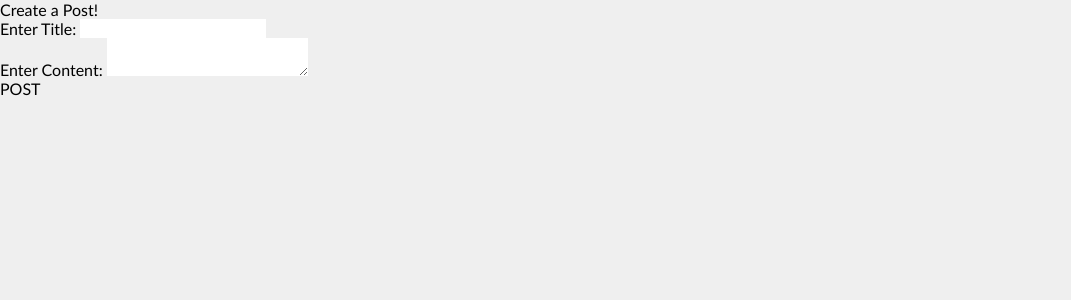
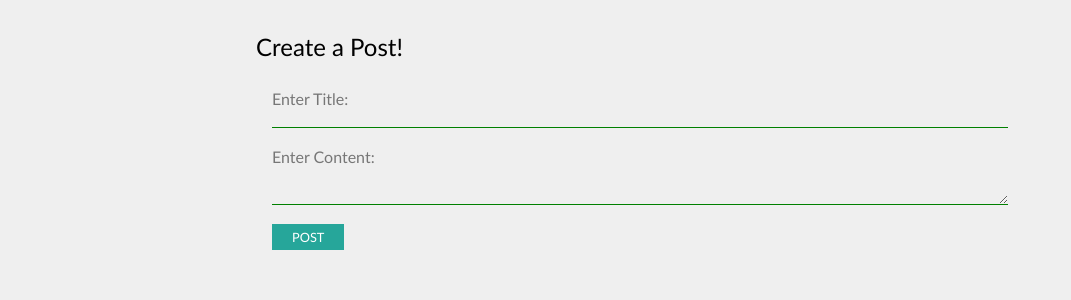
Before and after one commit to ivanwritescode/RethinkITBlog, a PHP site: page /RethinkITBlog/blogposts/createpostform.php in a window 1280 px wide. Shown: the part 51-351 px from the top of the page, without its empty margins (0-1071 px from the left). Run offline with PHP 8.4, Linux system fonts and the light colour scheme; style sheets or scripts are compiled from the project's sources.

Commit message:
Added Create Post field styles

```diff
--- a/blogposts/createpostform.php
+++ b/blogposts/createpostform.php
@@ -10,19 +10,25 @@
 </head>
 <body>
     <?php include '../header.php'; ?>
+    <div class="container">
         <main>
-        <h1>Create a Post!</h1>
-        <div class="card">
+            <h2 class="section-title">Create a Post!</h1>
+            <div class="card card-bg-inherit">
                 <form action="createpost.php" method="POST">
+                    <p>
                         <label for="title">Enter Title:</label>
                         <input type="text" id="title" name="title" required>
+                    </p>
                     <br>
+                    <p>
                         <label for="content">Enter Content:</label>
                         <textarea id="content" name="content" required></textarea>
+                    </p>
                     <br>
-                <button type="submit">POST</button>
+                    <button class="btn btn-submit" type="submit">POST</button>
                 </form>
             </div>
         </main>
+    </div>
 </body>
 </html>
--- a/public/styles/styles.css
+++ b/public/styles/styles.css
@@ -44,6 +44,11 @@ body {
   margin-top: 1.5em;
 }
 
+.section-title {
+  font-size: 1.5em;
+  margin-bottom: 0.5em;
+}
+
 .btn {
   padding: 5px 20px;
   color: #fff;
@@ -52,14 +57,50 @@ body {
   font-weight: 500;
 }
 
-a.btn-delete {
+.btn-delete {
   background-color: #c62828;
 }
 
-a.btn-edit {
+.btn-edit {
   background-color: #2e7d32;
 }
 
-a.btn-create {
+.btn-create {
   background-color: #2196f3;
+}
+
+.btn-submit {
+  background-color: #26a69a;
+}
+
+form label {
+  opacity: 0.5;
+}
+form label:focus {
+  opacity: 1;
+}
+form input {
+  background: transparent;
+  width: 100%;
+  border-bottom: 1px solid green;
+}
+form input:focus {
+  outline: none;
+}
+form textarea {
+  display: block;
+  width: 100%;
+  border-bottom: 1px solid green;
+}
+form textarea:focus {
+  outline: none;
+}
+
+.card.card-bg-inherit {
+  background-color: inherit;
+  border: 0;
+  box-shadow: none;
+}
+.card.card-bg-inherit textarea {
+  background-color: inherit;
 }/*# sourceMappingURL=styles.css.map */
--- a/public/styles/styles.scss
+++ b/public/styles/styles.scss
@@ -1,6 +1,7 @@
 $btn-clr-delete:  #c62828;
 $btn-clr-edit: #2e7d32;
 $btn-clr-create: #2196f3;
+$btn-clr-submit: #26a69a;
 
 html {
     font-family:'Gill Sans', 'Gill Sans MT', Calibri, 'Trebuchet MS', sans-serif
@@ -54,6 +55,11 @@ body {
     }
 }
 
+.section-title {
+    font-size: 1.5em;
+    margin-bottom: .5em;
+}
+
 .btn {
     padding: 5px 20px;
     color: #fff;
@@ -62,14 +68,58 @@ body {
     font-weight: 500;
 }
 
-a.btn-delete {
+.btn-delete {
     background-color: $btn-clr-delete;
 }
 
-a.btn-edit {
+.btn-edit {
     background-color: $btn-clr-edit;
 }
 
-a.btn-create {
+.btn-create {
     background-color: $btn-clr-create;
 }
+
+.btn-submit {
+    background-color: $btn-clr-submit;
+}
+
+form {
+    label {
+        opacity: .5;
+
+        &:focus {
+            opacity: 1;
+        }
+    }
+
+    input {
+        background: transparent;
+        width: 100%;
+        border-bottom: 1px solid green;
+
+        &:focus {
+            outline: none;
+        }
+    }
+
+    textarea {
+        display: block;
+        width: 100%;
+        border-bottom: 1px solid green;
+
+        &:focus {
+            outline: none;
+        }
+    }
+}
+
+.card.card-bg-inherit {
+    background-color: inherit;
+    border: 0;
+    box-shadow: none;
+
+        textarea {
+            background-color: inherit;
+        }
+}
```
Also changed, not shown: 1 other file. Lines whose indentation alone changed are shown as unchanged.
